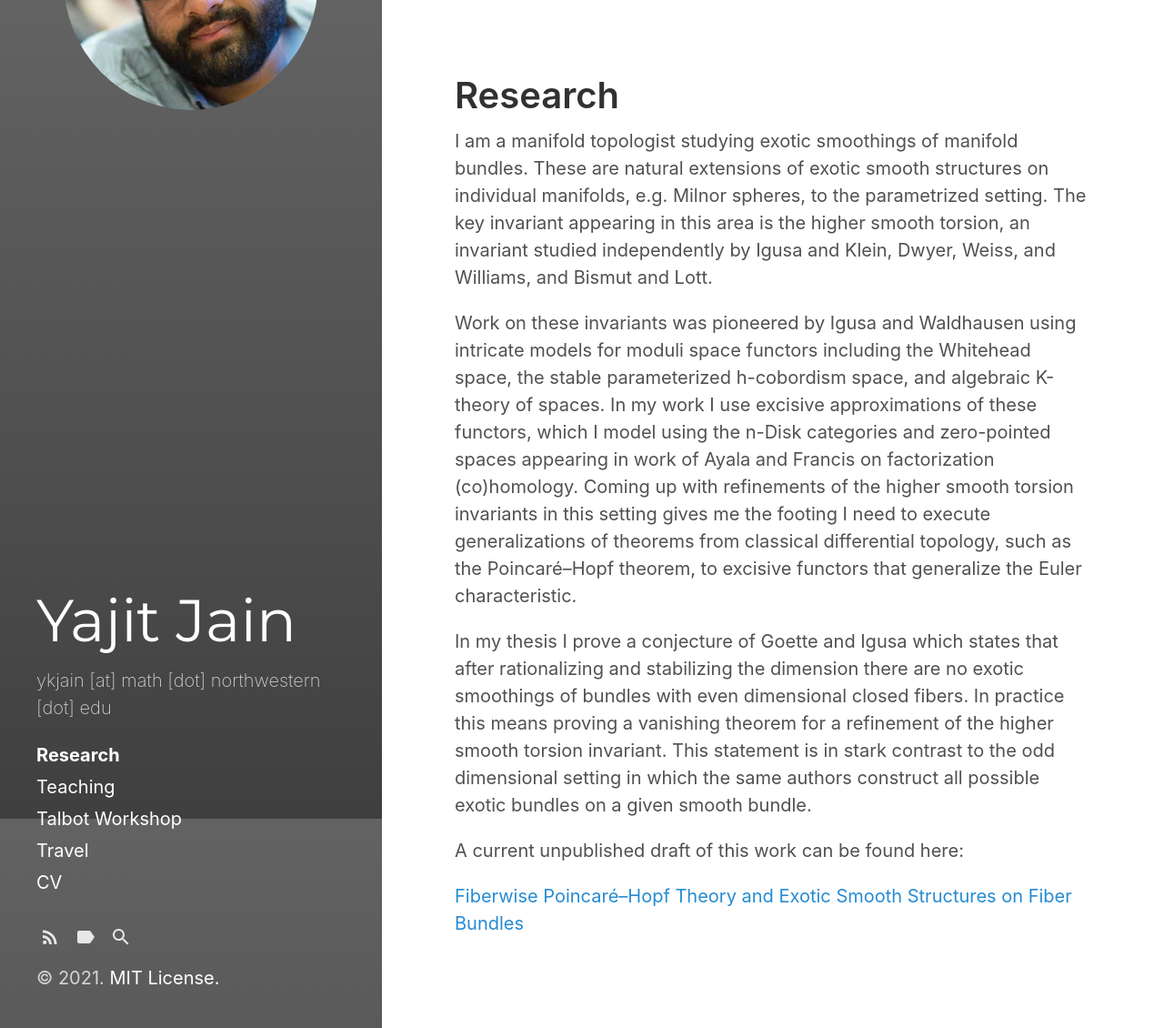
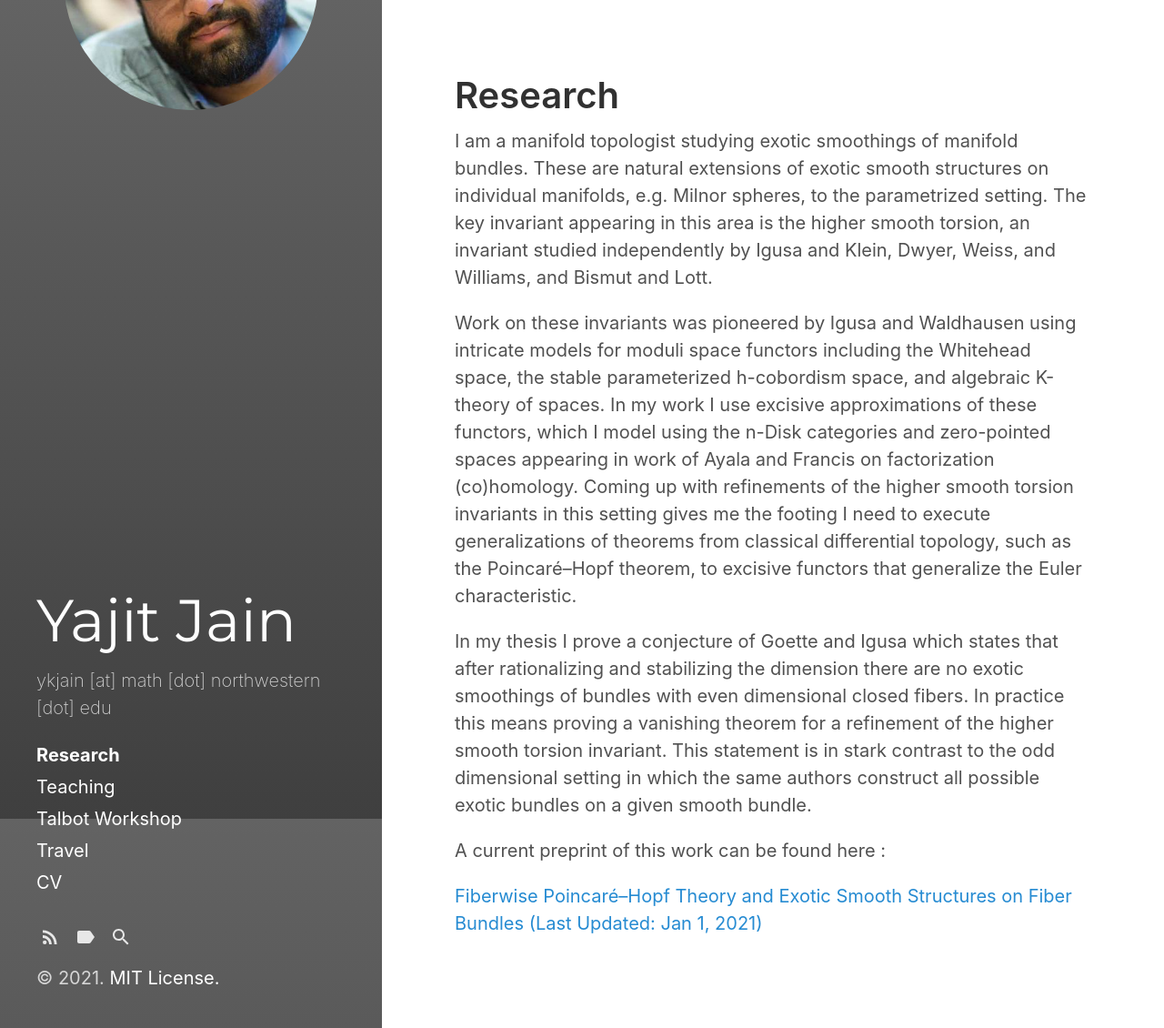
Before and after one commit to ykjain/ykjain.github.io, a Jekyll site: the page built from research.md, in a window 1280 px wide and 1130 px high. Shown: the whole window at 91% size. Built offline with Jekyll 4.4.1, drawn with Linux system fonts in a browser that asks for light colours.

Commit message:
Update research.md

```diff
--- a/research.md
+++ b/research.md
@@ -11,7 +11,7 @@ Work on these invariants was pioneered by Igusa and Waldhausen using intricate m
 
 In my thesis I prove a conjecture of Goette and Igusa which states that after rationalizing and stabilizing the dimension there are no exotic smoothings of bundles with even dimensional closed fibers. In practice this means proving a vanishing theorem for a refinement of the higher smooth torsion invariant. This statement is in stark contrast to the odd dimensional setting in which the same authors construct all possible exotic bundles on a given smooth bundle.
 
-A current unpublished draft of this work can be found here:
+A current preprint of this work can be found here :
 
 
-[Fiberwise Poincar&eacute;–Hopf Theory and Exotic Smooth Structures on Fiber Bundles](Fiberwise_Poincare_Hopf_Theory_and_Exotic_Smoothings.pdf){:target="_blank"}
+[Fiberwise Poincar&eacute;–Hopf Theory and Exotic Smooth Structures on Fiber Bundles (Last Updated: Jan 1, 2021)](Jain_Yajit_Fiberwise_Poincare_Hopf_Theory_and_Exotic_Smooth_Structures_on_Fiber_Bundles.pdf){:target="_blank"}
```
